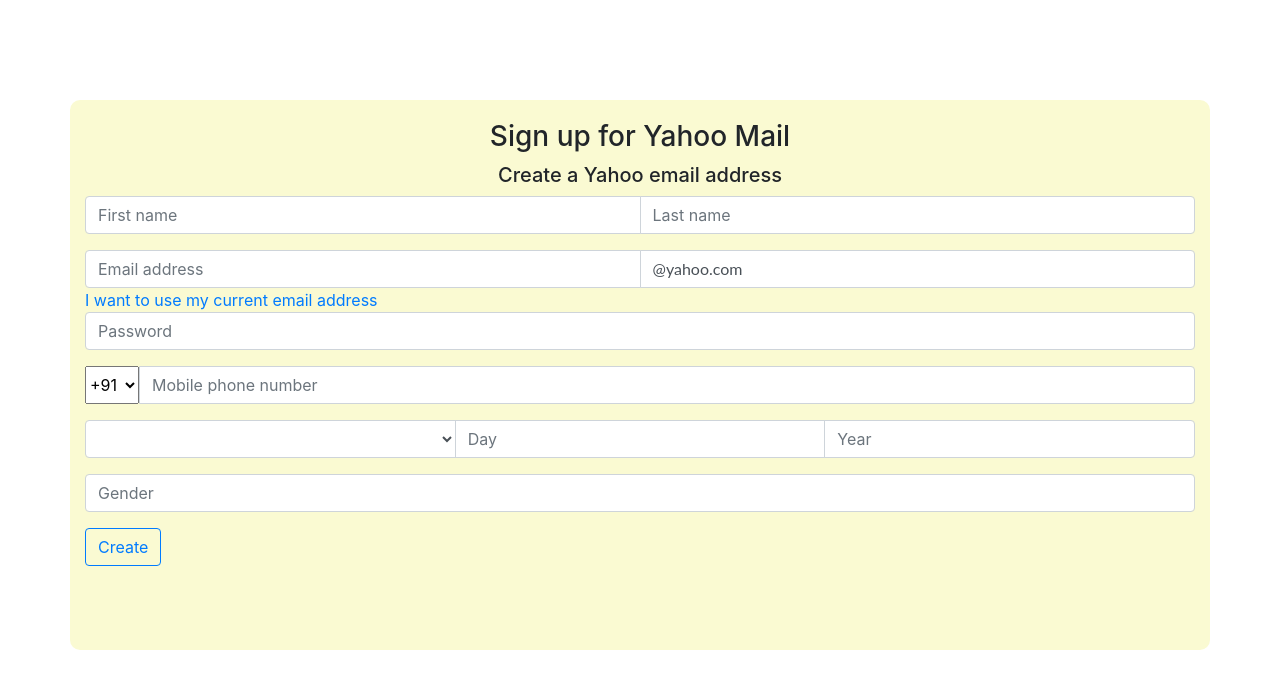
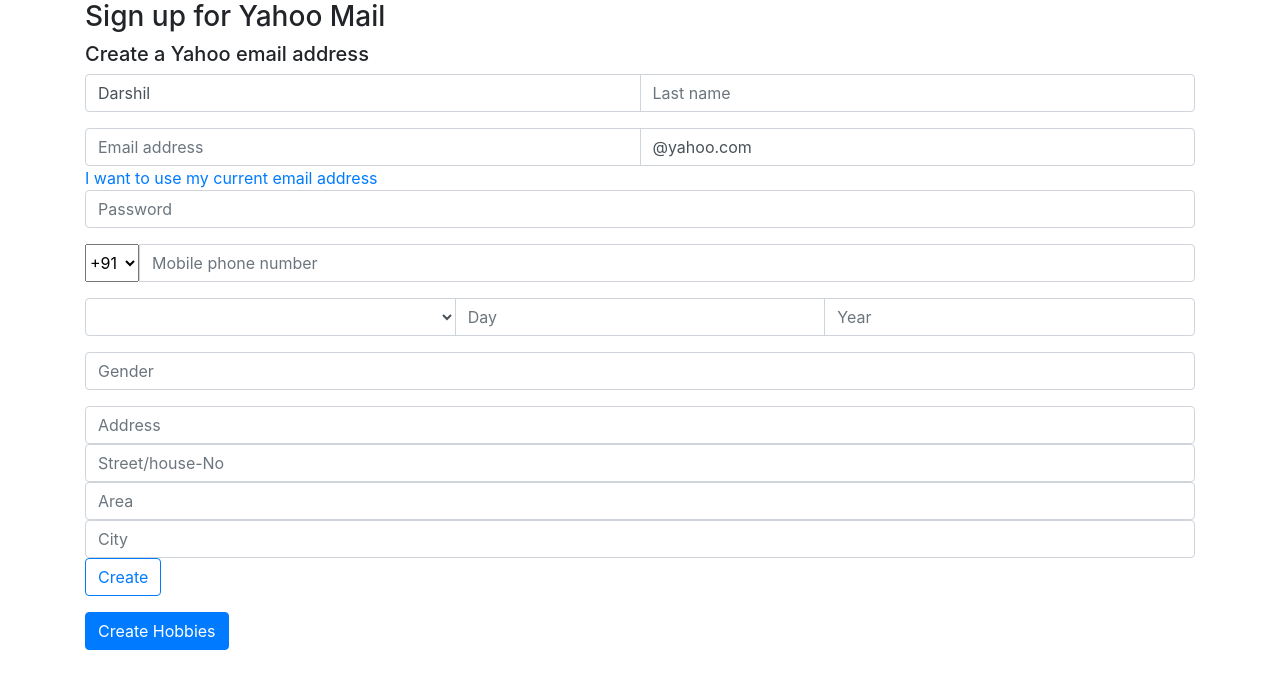
Before and after one commit to DarshiL7/angular-fteq1i, an Angular app: page / in a window 1280 px wide. Shown: the top 688 px of the page. Built offline with nearby package versions, Linux system fonts and the light colour scheme.

Commit message:
3 files modified

```diff
--- a/src/app/app.component.css
+++ b/src/app/app.component.css
@@ -1,4 +1,4 @@
-p {
+/* p {
   font-family: Lato;
 }
 h3{
@@ -22,4 +22,4 @@
   height: 550px;
 
 
-}
+} */
--- a/src/app/app.component.html
+++ b/src/app/app.component.html
@@ -64,9 +64,34 @@
   <div class="form-group">
       <input type="text" placeholder="Gender" class="form-control" formControlName="gender" [ngStyle]="err_gender"/>
   </div>
+  <div [formGroup]="userFormGroup.controls.address">
+
+          <input type="text" placeholder="Address" class="form-control"  />
+
+
+          <input type="text" placeholder="Street/house-No" class="form-control" formControlName="street"/>
+          <input type="text" placeholder="Area" class="form-control" formControlName="area"/>
+          <input type="text" placeholder="City" class="form-control" formControlName="city"/>
+
+
+
+
+
+  </div>
   <div class="form-group">
     <button type="button" class="btn btn-outline-primary" (click)="dataPass()">Create</button>
+
   </div>
+  <div class="form-group">
+    <button type="button" class="btn btn-primary" (click) ="addArray()">Create Hobbies
+    </button>
+  </div>
+  <div formArrayName="hobbies" *ngFor="let hobbie of userFormGroup.controls.hobbies?.value;let i=index" class="form-group">
+    <div [formGroupName]="i">
+        <input type="text" placeholder="HobbieName"  formControlName="hobbyName"/>
+    </div>
+  </div>
+
 
 </form>
 </div>
--- a/src/app/app.component.ts
+++ b/src/app/app.component.ts
@@ -1,6 +1,6 @@
 import { Component,OnInit } from '@angular/core';
 //import {User} from './user.model.ts';
-import { FormBuilder,FormGroup,Validators } from "@angular/forms"
+import { FormBuilder,FormGroup,Validators ,FormArray} from "@angular/forms"
 
 @Component({
   selector: 'my-app',
@@ -25,74 +25,102 @@
     day:['',Validators.required],
     month:['',Validators.required],
     year:['',Validators.required],
-    gender:['',Validators.required]
+    gender:['',Validators.required],
+    address:this.formBuilder.group({
+    street:[''],
+    area:[''],
+    city:['']}),
+    hobbies:this.formBuilder.array([])
+
    })
+   this.userFormGroup.controls.firstName.setValue("Darshil");
 
 
 
  }
+
+addArray(){
+    const hobbieArray = this.userFormGroup.controls.hobbies as FormArray;
+    hobbieArray.push(this.formBuilder.group({
+      hobbyName:'',
+    }));
+    //console.log("hobbieArray");
+}
+
+
+
+
+
+
+
+
+
  dataPass(){
+   console.log(this.userFormGroup);
    console.log(this.userFormGroup.value);
-   if(this.userFormGroup.value. firstName==""){
-      this.err_firstName={'border-color':'red'}
+   this.userFormGroup.controls.firstName.patchValue("Kansara");
 
-   }else{
-     this.err_firstName={'border-color':''}
-   }
-   if(this.userFormGroup.value. lastName==""){
-      this.err_lastName={'border-color':'red'}
 
-   }else{
-     this.err_lastName={'border-color':''}
-   }
-   if(this.userFormGroup.value.email==""){
-      this.err_email={'border-color':'red'}
+  //  if(this.userFormGroup.value. firstName==""){
+  //     this.err_firstName={'border-color':'red'}
 
-   }else{
-     this.err_email={'border-color':''}
-   }
-   if(this.userFormGroup.value.password==""){
-      this.err_password={'border-color':'red'}
+  //  }else{
+  //    this.err_firstName={'border-color':''}
+  //  }
+  //  if(this.userFormGroup.value. lastName==""){
+  //     this.err_lastName={'border-color':'red'}
 
-   }else{
-     this.err_password={'border-color':''}
-   }
-   if(this.userFormGroup.value.mobileNo==""){
-      this.err_mobileNo={'border-color':'red'}
+  //  }else{
+  //    this.err_lastName={'border-color':''}
+  //  }
+  //  if(this.userFormGroup.value.email==""){
+  //     this.err_email={'border-color':'red'}
 
-   }else{
-     this.err_mobileNo={'border-color':''}
-   }
-   if(this.userFormGroup.value.month==""){
-      this.err_month={'border-color':'red'}
+  //  }else{
+  //    this.err_email={'border-color':''}
+  //  }
+  //  if(this.userFormGroup.value.password==""){
+  //     this.err_password={'border-color':'red'}
 
-   }else{
-     this.err_month={'border-color':''}
-   }
-   if(this.userFormGroup.value.day==""){
-      this.err_day={'border-color':'red'}
+  //  }else{
+  //    this.err_password={'border-color':''}
+  //  }
+  //  if(this.userFormGroup.value.mobileNo==""){
+  //     this.err_mobileNo={'border-color':'red'}
 
-   }else{
-     this.err_day={'border-color':''}
-   }
-   if(this.userFormGroup.value.year==""){
-      this.err_year={'border-color':'red'}
+  //  }else{
+  //    this.err_mobileNo={'border-color':''}
+  //  }
+  //  if(this.userFormGroup.value.month==""){
+  //     this.err_month={'border-color':'red'}
 
-   }else{
-     this.err_year={'border-color':''}
-   }
-   if(this.userFormGroup.value.gender==""){
-      this.err_gender={'border-color':'red'}
+  //  }else{
+  //    this.err_month={'border-color':''}
+  //  }
+  //  if(this.userFormGroup.value.day==""){
+  //     this.err_day={'border-color':'red'}
 
-   }else{
-     this.err_gender={'border-color':''}
-   }
-   if(this.userFormGroup.value.password.length<8){
-     alert("Enetr password lenghth of more than 8 characters");
-   }
-   if(this.userFormGroup.value.mobileNo.length>10||this.userFormGroup.value.mobileNo.length<10){
-     alert("Enetr mobile number of 10 characters");
-   }
+  //  }else{
+  //    this.err_day={'border-color':''}
+  //  }
+  //  if(this.userFormGroup.value.year==""){
+  //     this.err_year={'border-color':'red'}
+
+  //  }else{
+  //    this.err_year={'border-color':''}
+  //  }
+  //  if(this.userFormGroup.value.gender==""){
+  //     this.err_gender={'border-color':'red'}
+
+  //  }else{
+  //    this.err_gender={'border-color':''}
+  //  }
+  //  if(this.userFormGroup.value.password.length<8){
+  //    alert("Enetr password lenghth of more than 8 characters");
+  //  }
+  //  if(this.userFormGroup.value.mobileNo.length>10||this.userFormGroup.value.mobileNo.length<10){
+  //    alert("Enetr mobile number of 10 characters");
+  //  }
 
 
 
```
